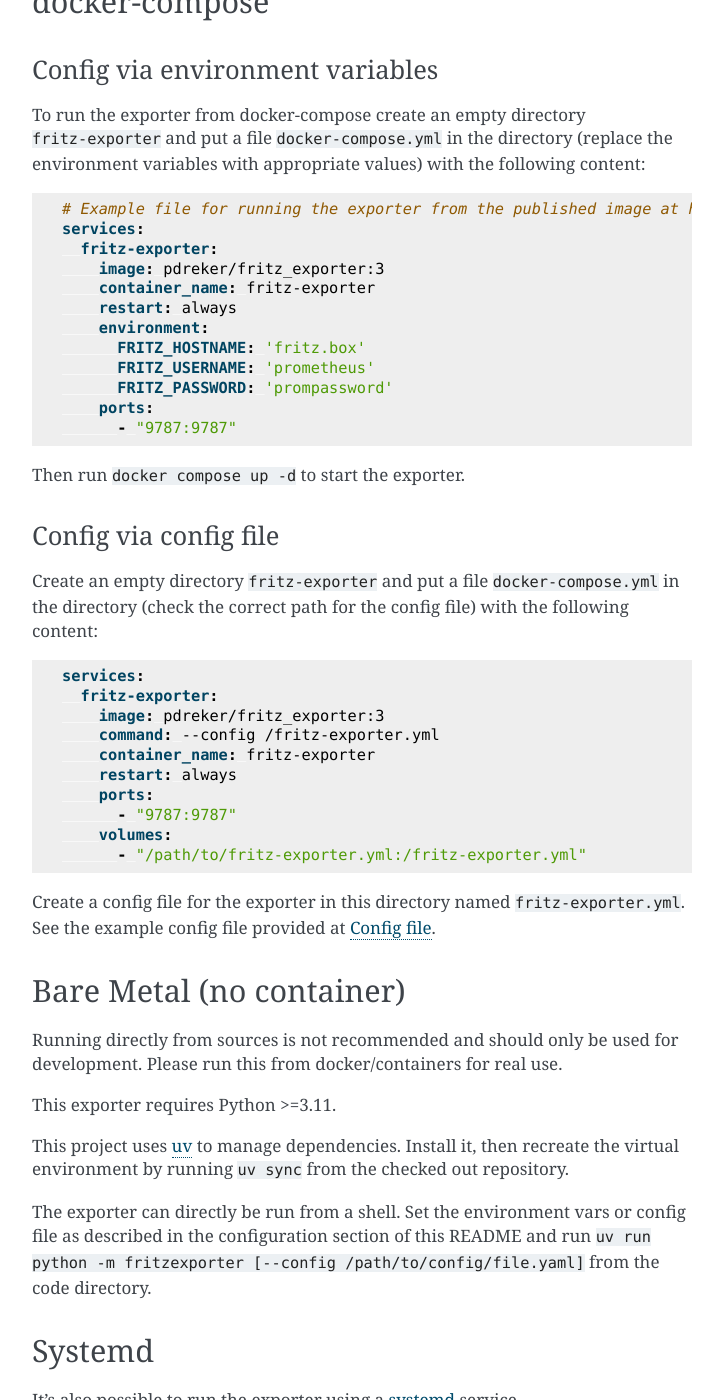
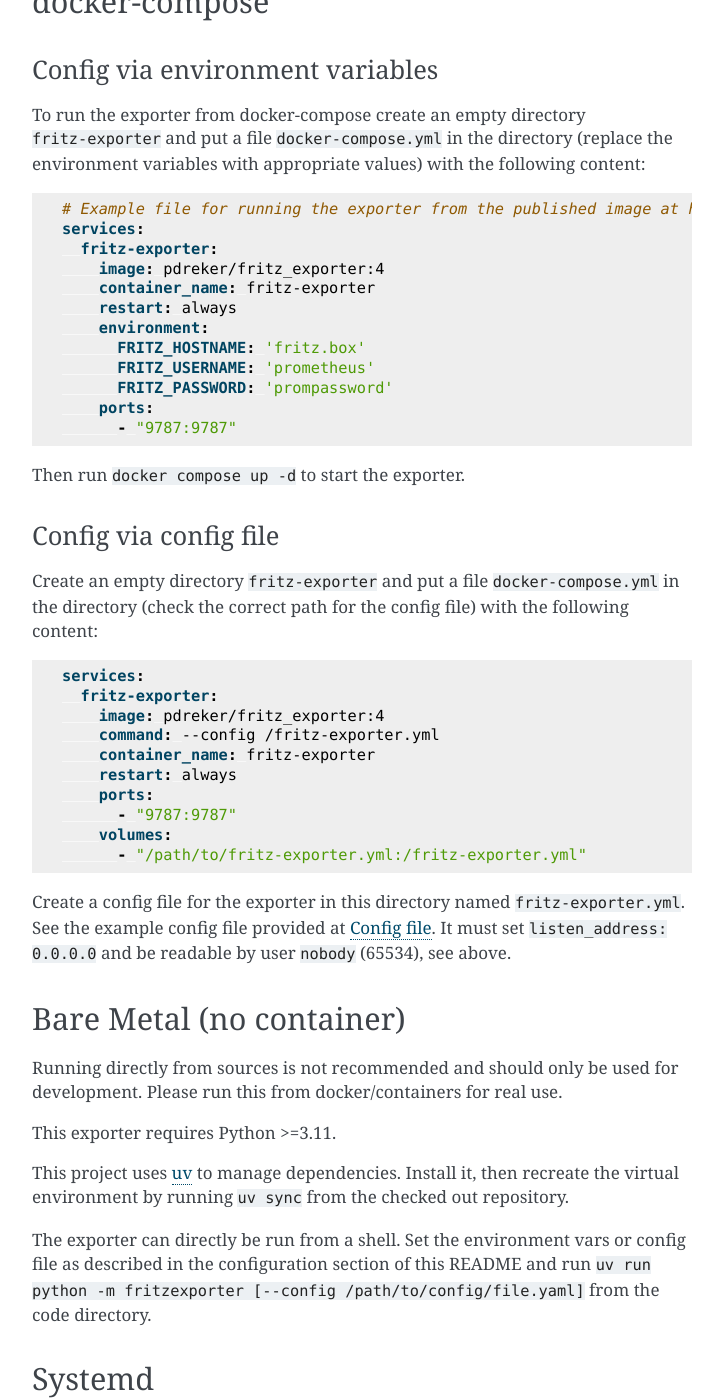
Before and after one commit to pdreker/fritz_exporter, a Sphinx documentation site: the page built from docs/running.rst, in a window 1280 px wide and 1400 px high, scrolled down 822 px. Shown: the whole window, without its empty margins (388-1111 px from the left). Built offline with Sphinx 7.4.7, drawn with Linux system fonts in a browser that asks for light colours.

Commit message:
docs: examples use image tag 4 (#754)
Co-authored-by: Claude Opus 5.5 <noreply@anthropic.com>

```diff
--- a/docs/quickstart.rst
+++ b/docs/quickstart.rst
@@ -20,7 +20,7 @@ Create an empty directory ``fritz-exporter`` and place a file ``docker-compose.y
 
   services:
     fritz-exporter:
-      image: pdreker/fritz_exporter:3
+      image: pdreker/fritz_exporter:4
       container_name: fritz-exporter
       restart: unless-stopped
       environment:
--- a/docs/running.rst
+++ b/docs/running.rst
@@ -44,7 +44,7 @@ To run the exporter from docker-compose create an empty directory ``fritz-export
   # Example file for running the exporter from the published image at hub.docker.com
   services:
     fritz-exporter:
-      image: pdreker/fritz_exporter:3
+      image: pdreker/fritz_exporter:4
       container_name: fritz-exporter
       restart: always
       environment:
@@ -65,7 +65,7 @@ Create an empty directory ``fritz-exporter`` and put a file ``docker-compose.yml
 
   services:
     fritz-exporter:
-      image: pdreker/fritz_exporter:3
+      image: pdreker/fritz_exporter:4
       command: --config /fritz-exporter.yml
       container_name: fritz-exporter
       restart: always
@@ -75,6 +75,7 @@ Create an empty directory ``fritz-exporter`` and put a file ``docker-compose.yml
         - "/path/to/fritz-exporter.yml:/fritz-exporter.yml"
 
 Create a config file for the exporter in this directory named ``fritz-exporter.yml``. See the example config file provided at :ref:`config-file`.
+It must set ``listen_address: 0.0.0.0`` and be readable by user ``nobody`` (65534), see above.
 
 Bare Metal (no container)
 -------------------------
```
